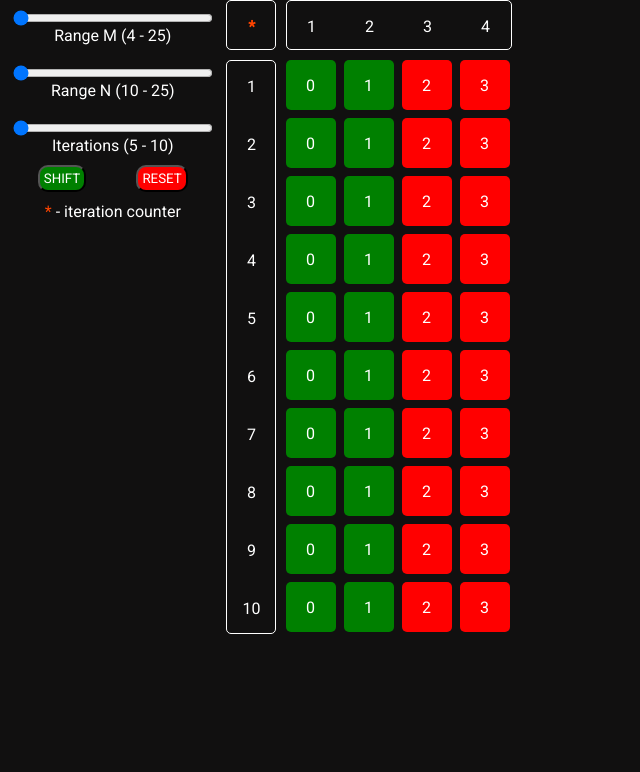
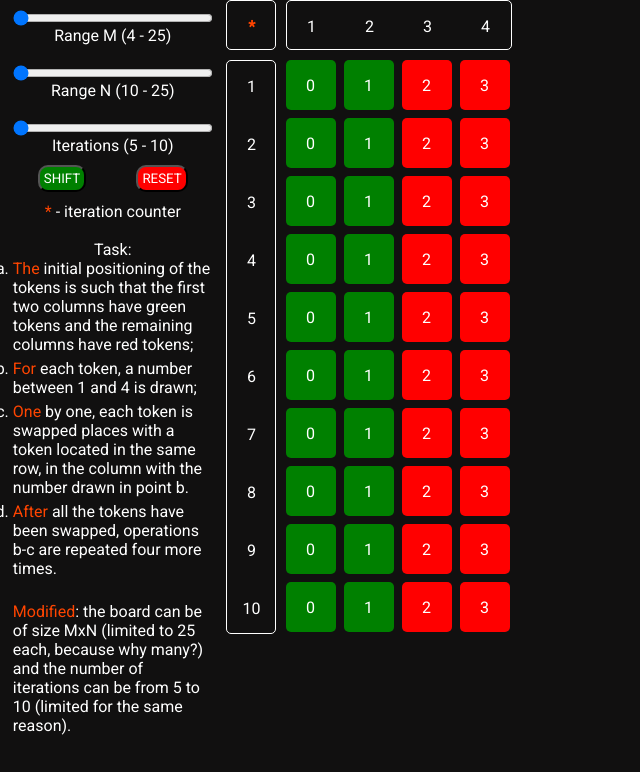
Before and after one commit to EugeneAlWin/Matrix-Shifter, a plain HTML site: page index.html in a window 1280 px wide. Shown: the whole page, without its empty margins (0-640 px from the left). Drawn offline with Linux system fonts and the light colour scheme.

Commit message:
task desc added

```diff
--- a/index.html
+++ b/index.html
@@ -49,6 +49,31 @@
         <input type="button" id="resetbtn" value="RESET" />
       </div>
       <p><mark>*</mark> - iteration counter</p>
+      <br />
+      <p>Task:</p>
+      <ol>
+        <li>
+          <mark>The</mark> initial positioning of the tokens is such that the
+          first two columns have green tokens and the remaining columns have red
+          tokens;
+        </li>
+        <li><mark>For</mark> each token, a number between 1 and 4 is drawn;</li>
+        <li>
+          <mark>One</mark> by one, each token is swapped places with a token
+          located in the same row, in the column with the number drawn in point
+          b.
+        </li>
+        <li>
+          <mark>After</mark> all the tokens have been swapped, operations b-c
+          are repeated four more times.
+        </li>
+      </ol>
+      <br />
+      <p style="text-align: left">
+        <mark>Modified</mark>: the board can be of size MxN (limited to 25 each,
+        because why many?) and the number of iterations can be from 5 to 10
+        (limited for the same reason).
+      </p>
     </div>
     <div id="container">
       <div class="top">
--- a/style.css
+++ b/style.css
@@ -145,3 +145,9 @@ mark {
 p {
   text-align: center;
 }
+ol {
+  list-style-type: lower-alpha;
+}
+li {
+  margin-bottom: 5px;
+}
```
